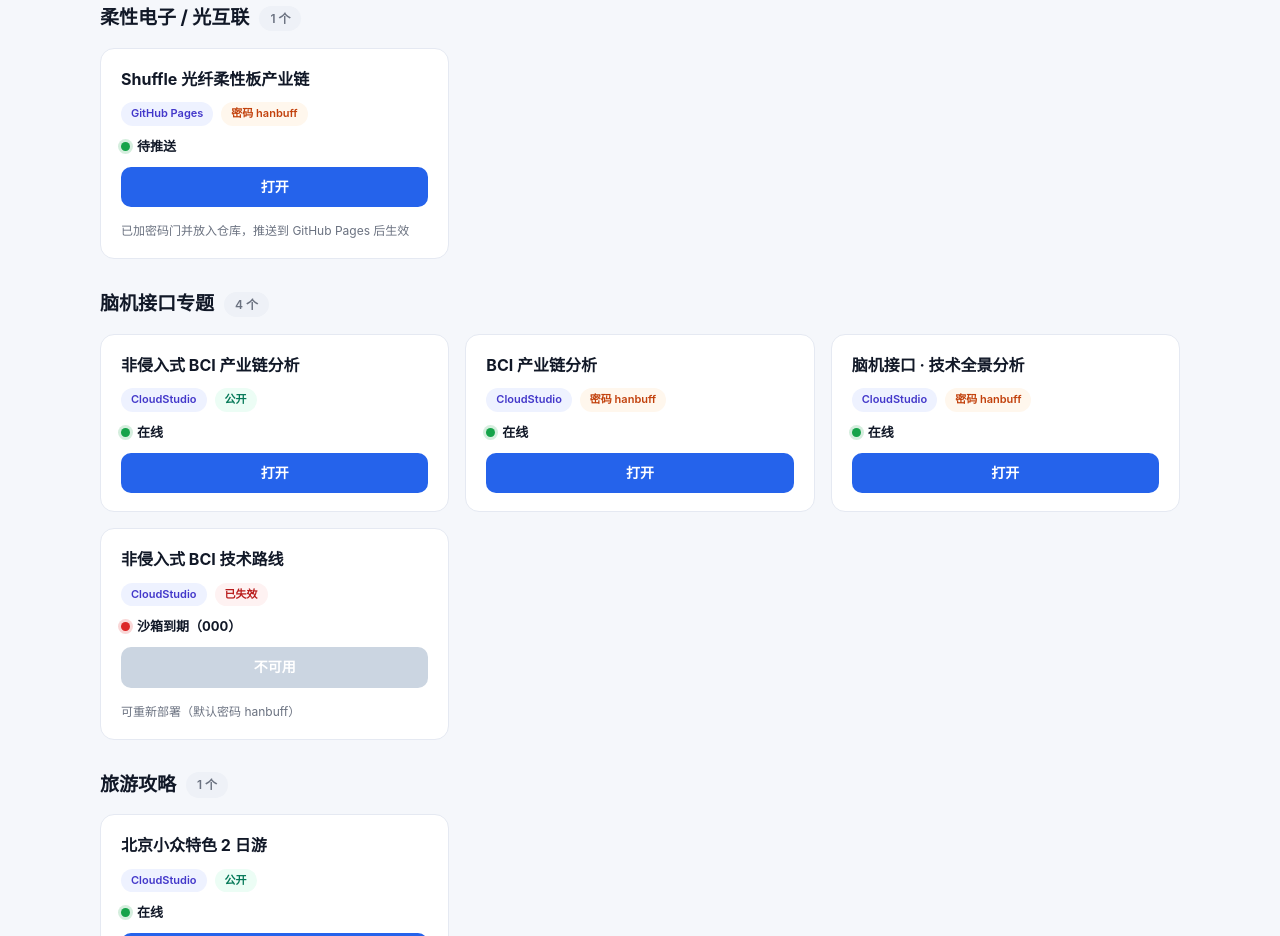
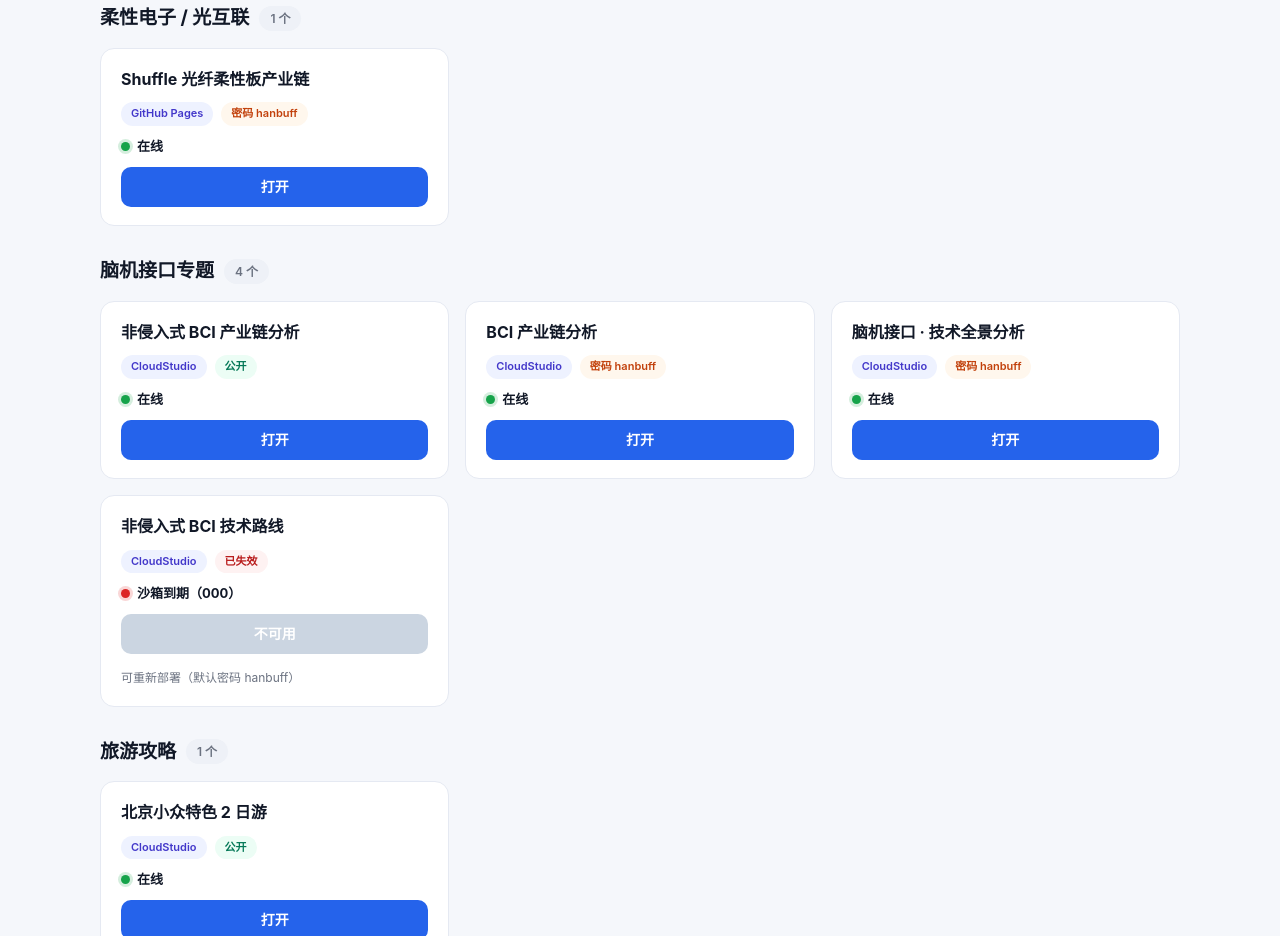
Before and after one commit to hanbuff-design/reports, a plain HTML site: page sites.html in a window 1280 px wide. Shown: the part 1066-2002 px from the top of the page. Drawn offline with Linux system fonts and the light colour scheme.

Commit message:
update sites.html: Shuffle 状态改为在线（GitHub Pages 永久链接）

```diff
--- a/sites.html
+++ b/sites.html
@@ -134,9 +134,8 @@
       <div class="card">
         <div class="ttl">Shuffle 光纤柔性板产业链</div>
         <div class="meta"><span class="badge b-plat">GitHub Pages</span><span class="badge b-pwd">密码 hanbuff</span></div>
-        <div class="status"><span class="dot ok"></span>待推送</div>
-        <a class="go" href="shuffle-fiber-2026-report.html" target="_blank" rel="noopener">打开</a>
-        <div class="note">已加密码门并放入仓库，推送到 GitHub Pages 后生效</div>
+        <div class="status"><span class="dot ok"></span>在线</div>
+        <a class="go" href="https://hanbuff-design.github.io/reports/shuffle-fiber-2026-report.html" target="_blank" rel="noopener">打开</a>
       </div>
     </div>
   </section>
```
